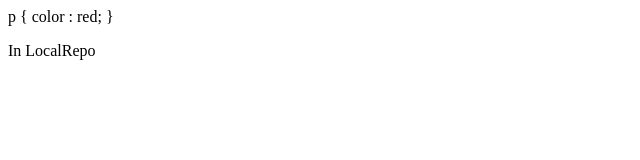
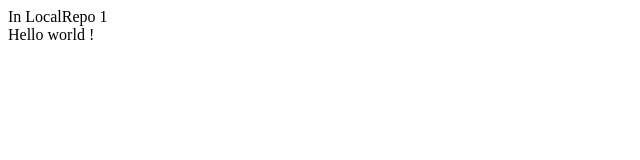
Before and after one commit to Ishwari0412/localrepo, a plain HTML site: page index.html in a window 1280 px wide. Shown: the whole page, without its empty margins (0-640 px from the left). Drawn offline with Linux system fonts and the light colour scheme.

Commit message:
add new line

```diff
--- a/index.html
+++ b/index.html
@@ -1,4 +1,3 @@
-p {
-    color : red;
-}
-<p> In LocalRepo </p>
+<p> In LocalRepo 1 <br>
+Hello world !
+</p>
```
